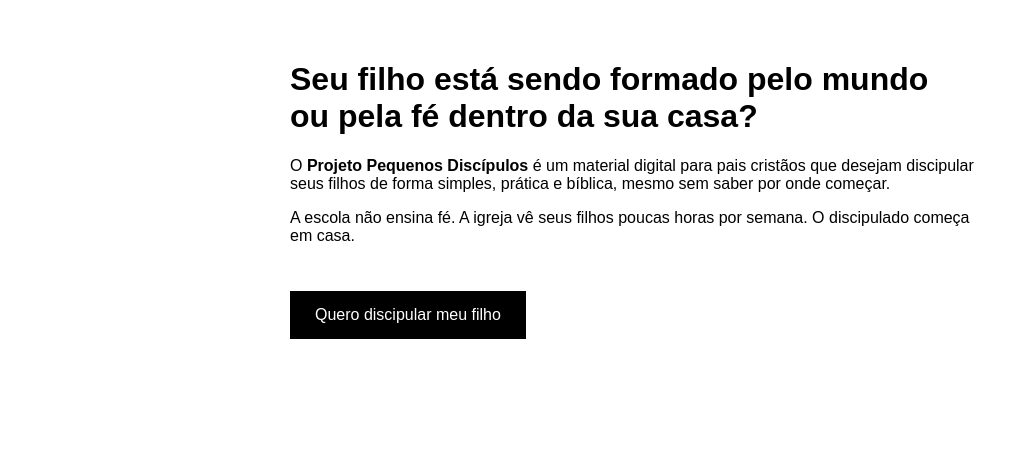
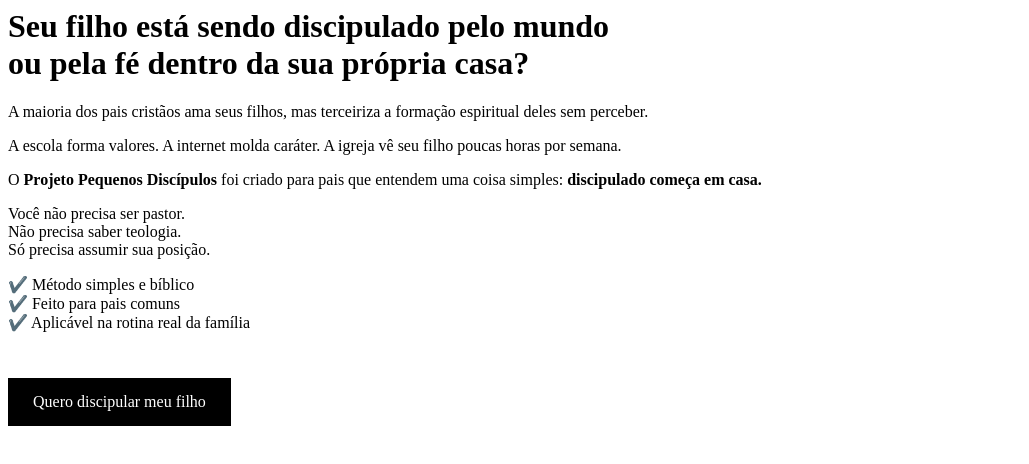
Before and after one commit to pequenosdiscipulos/projetopequenosdiscipulos.site, a plain HTML site: page index.html in a window 1280 px wide. Shown: the whole page, without its empty margins (0-1029 px from the left). Drawn offline with Linux system fonts and the light colour scheme.

Commit message:
Update index.html

```diff
--- a/index.html
+++ b/index.html
@@ -1,30 +1,39 @@
-<!DOCTYPE html>
-<html lang="pt-br">
-<head>
-  <meta charset="UTF-8">
-  <title>Projeto Pequenos Discípulos</title>
-  <meta name="viewport" content="width=device-width, initial-scale=1.0">
-</head>
-<body style="font-family: Arial, sans-serif; max-width: 700px; margin: auto; padding: 40px;">
-
-<h1>Seu filho está sendo formado pelo mundo<br>ou pela fé dentro da sua casa?</h1>
+<h1>
+Seu filho está sendo discipulado pelo mundo<br>
+ou pela fé dentro da sua própria casa?
+</h1>
 
 <p>
-O <strong>Projeto Pequenos Discípulos</strong> é um material digital para pais cristãos
-que desejam discipular seus filhos de forma simples, prática e bíblica,
-mesmo sem saber por onde começar.
+A maioria dos pais cristãos ama seus filhos,
+mas terceiriza a formação espiritual deles
+sem perceber.
 </p>
 
 <p>
-A escola não ensina fé.
-A igreja vê seus filhos poucas horas por semana.
-O discipulado começa em casa.
+A escola forma valores.
+A internet molda caráter.
+A igreja vê seu filho poucas horas por semana.
+</p>
+
+<p>
+O <strong>Projeto Pequenos Discípulos</strong> foi criado
+para pais que entendem uma coisa simples:
+<strong>discipulado começa em casa.</strong>
+</p>
+
+<p>
+Você não precisa ser pastor.<br>
+Não precisa saber teologia.<br>
+Só precisa assumir sua posição.
+</p>
+
+<p>
+✔️ Método simples e bíblico<br>
+✔️ Feito para pais comuns<br>
+✔️ Aplicável na rotina real da família
 </p>
 
 <a href="https://pay.kirvano.com/4ecd1a1d-5a6c-4555-8c3f-41de26387221"
 style="display:inline-block; margin-top:30px; padding:15px 25px; background:black; color:white; text-decoration:none;">
 Quero discipular meu filho
 </a>
-
-</body>
-</html>
```
